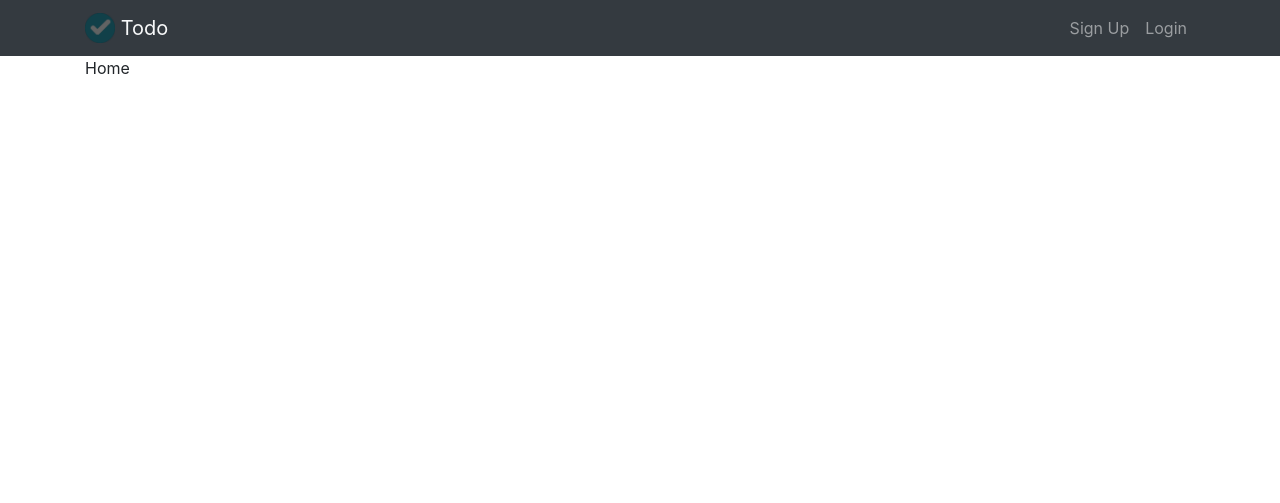
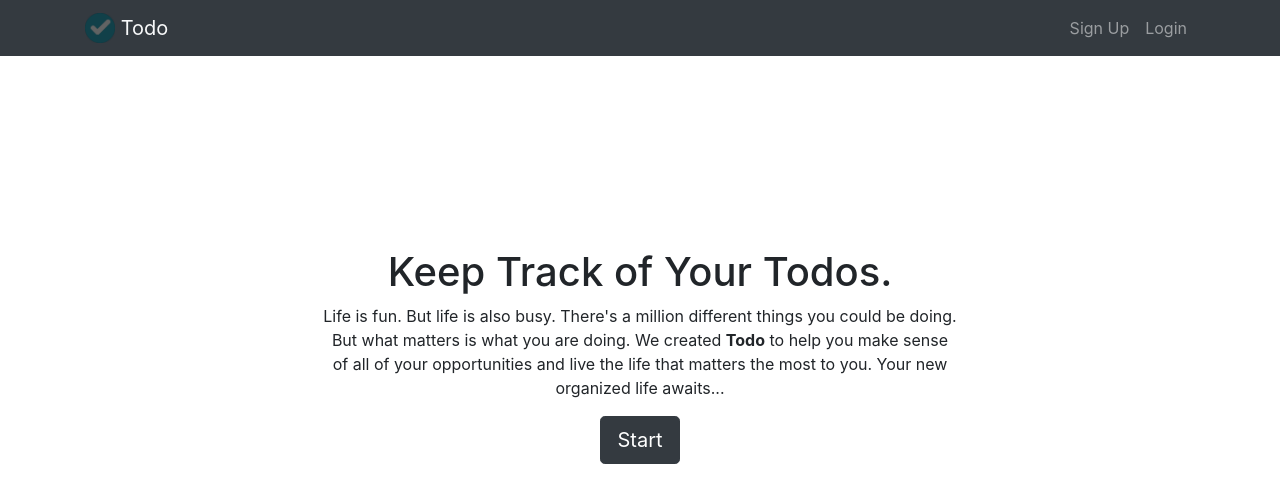
Before and after one commit to rmanaem/todo, a Django app: page / in a window 1280 px wide. Shown: the top 503 px of the page. Run offline with Django 3.2, Linux system fonts and the light colour scheme; some libraries are stand-ins or nearby versions.

Commit message:
Added style and content to home page

```diff
--- a/todo/templates/index.html
+++ b/todo/templates/index.html
@@ -1,7 +1,22 @@
 {% extends 'base.html' %}
 
+{% block content %}
+<br>
+<br>
+<br>
+<br>
+<br>
+<br>
+<div class="row justify-content-center mt-5">
+    <div class="col-md-7 text-center">
 
-{% block content %}
-Home
-
+        <h1>Keep Track of Your Todos.</h1>
+        <p>Life is fun. But life is also busy. There's a million different things you could be doing. But what
+            matters
+            is what you are doing. We created <b>Todo</b> to help you make sense of all of your
+            opportunities
+            and live the life that matters the most to you. Your new organized life awaits...</p>
+        <a role="button" class="btn btn-dark btn-lg" href="{% url 'signupuser' %}">Start</a>
+    </div>
+</div>
 {% endblock %}
```
